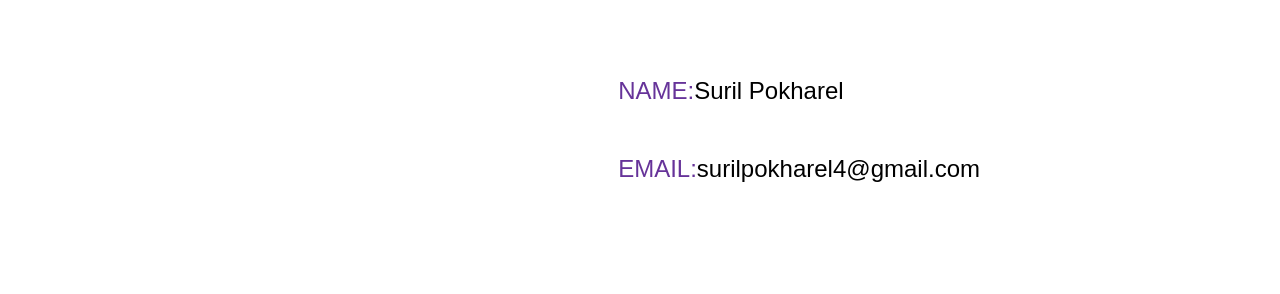
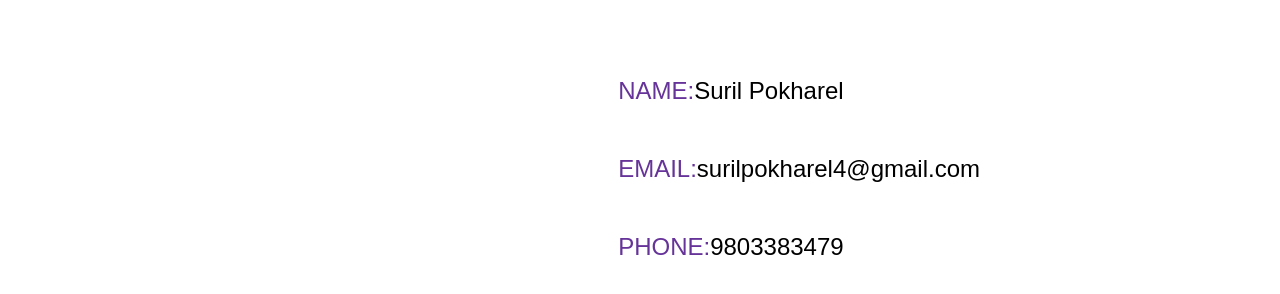
Before and after one commit to iamsuril1/personal_portfolio, a plain HTML site: page index.html in a window 1280 px wide. Shown: the part 58-352 px from the top of the page. Drawn offline with Linux system fonts and the light colour scheme.

Commit message:
Add new list

```diff
--- a/index.html
+++ b/index.html
@@ -28,6 +28,7 @@
             <ul class="body_ul">
                 <li><span>NAME:</span>Suril Pokharel</li>
                 <li><span>EMAIL:</span>surilpokharel4@gmail.com</li>
+                <li><span>PHONE:</span>9803383479</li>
             </ul>
         </div>
     </section>
```
